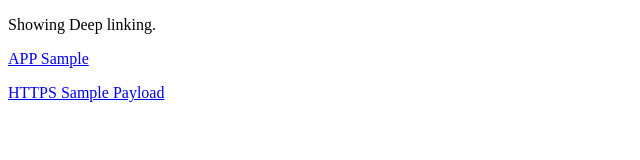
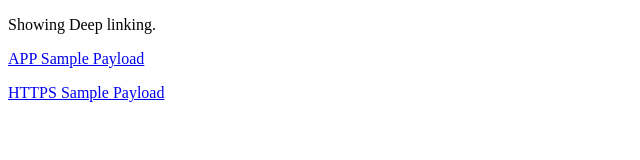
Before and after one commit to leijdekkers/leijdekkers.github.io, a plain HTML site: page index.html in a window 1280 px wide. Shown: the full height of the page, 0-640 px from the left. Drawn offline with Linux system fonts and the light colour scheme.

Commit message:
Update index.html

```diff
--- a/index.html
+++ b/index.html
@@ -6,7 +6,7 @@
     <body>
         <p>Showing Deep linking.</p>
 
-        <a href="app://azupay/payload=%7B%22id%22:%20%221b92adb03ff547f7b93e53c346be9adf%22,%20%22v%22:%20%221%22%7D" class="button">APP Sample</a>
+        <a href="app://azupay/payload?payload=%7B%22id%22:%20%221b92adb03ff547f7b93e53c346be9adf%22,%20%22v%22:%20%221%22%7D" class="button">APP Sample Payload</a>
 
 <p></p>
         <a href="https://www.azupay.com/payload?payload=%7B%22id%22:%20%221b92adb03ff547f7b93e53c346be9adf%22,%20%22v%22:%20%221%22%7D" class="button">HTTPS Sample Payload</a>
```
